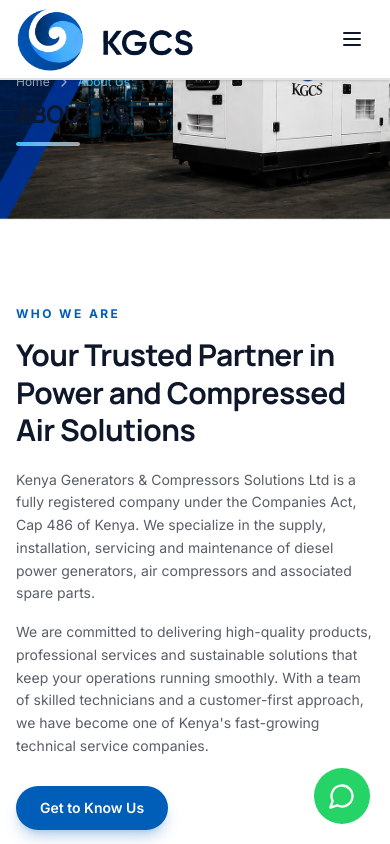
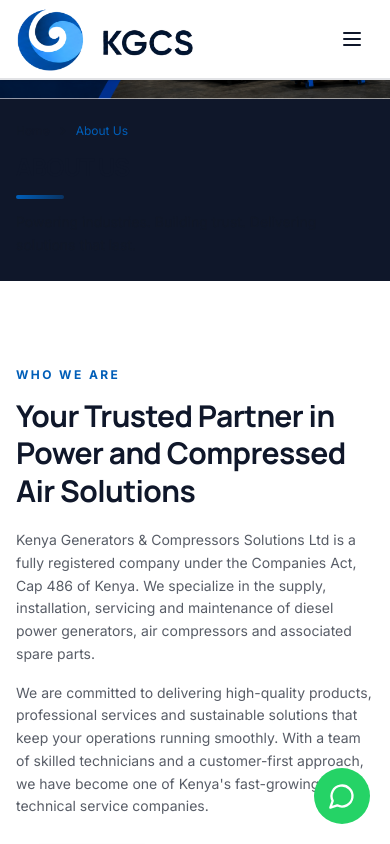
Before and after one commit to Scale254/kenyagenerators, a Next.js app: page /about in a window 390 px wide. Shown: the top 844 px of the page. Built offline with nearby package versions, Linux system fonts and the light colour scheme.

Commit message:
fix: improve about page hero for mobile - stacked layout below image

```diff
--- a/src/components/about/AboutHero.tsx
+++ b/src/components/about/AboutHero.tsx
@@ -8,19 +8,20 @@ import { ChevronRight } from "lucide-react";
 export function AboutHero() {
   return (
     <section className="relative w-full overflow-hidden bg-secondary">
-      {/* Background image (blue panel + equipment) */}
-      <div className="relative aspect-[963/230] min-h-[220px] w-full">
+      {/* Background image */}
+      <div className="relative w-full">
         <Image
           src="/images/about_hero.png"
           alt="KGCS diesel generator and air compressor"
-          fill
+          width={963}
+          height={230}
           priority
           sizes="100vw"
-          className="object-cover object-center"
+          className="h-auto w-full object-contain"
         />
 
-        {/* Text overlaid on the left blue panel */}
-        <div className="absolute inset-0 z-10 flex items-center">
+        {/* Text overlaid on the left blue panel — desktop only */}
+        <div className="absolute inset-0 z-10 hidden items-center lg:flex">
           <div className="container-kgcs">
             <div className="max-w-md pr-4">
               <motion.nav
@@ -56,7 +57,7 @@ export function AboutHero() {
                 initial={{ opacity: 0, y: 16 }}
                 animate={{ opacity: 1, y: 0 }}
                 transition={{ duration: 0.6, delay: 0.3 }}
-                className="mt-3 hidden max-w-xs text-sm leading-relaxed text-white/75 sm:block"
+                className="mt-3 max-w-xs text-sm leading-relaxed text-white/75"
               >
                 Powering industries. Building trust. Delivering solutions that last.
               </motion.p>
@@ -64,6 +65,47 @@ export function AboutHero() {
           </div>
         </div>
       </div>
+
+      {/* Mobile content — stacked below image */}
+      <div className="container-kgcs px-4 py-6 lg:hidden">
+        <motion.nav
+          initial={{ opacity: 0, y: 12 }}
+          animate={{ opacity: 1, y: 0 }}
+          transition={{ duration: 0.5 }}
+          className="flex items-center gap-1.5 text-xs text-ink/50"
+        >
+          <Link href="/" className="transition-colors hover:text-primary">
+            Home
+          </Link>
+          <ChevronRight className="h-3.5 w-3.5" />
+          <span className="text-primary">About Us</span>
+        </motion.nav>
+
+        <motion.h1
+          initial={{ opacity: 0, y: 24 }}
+          animate={{ opacity: 1, y: 0 }}
+          transition={{ duration: 0.6, delay: 0.05 }}
+          className="mt-3 text-2xl font-extrabold uppercase tracking-tight text-secondary"
+        >
+          About Us
+        </motion.h1>
+
+        <motion.div
+          initial={{ scaleX: 0 }}
+          animate={{ scaleX: 1 }}
+          transition={{ duration: 0.6, delay: 0.25 }}
+          className="mt-3 h-1 w-12 origin-left rounded-full bg-gradient-to-r from-primary to-primary/40"
+        />
+
+        <motion.p
+          initial={{ opacity: 0, y: 16 }}
+          animate={{ opacity: 1, y: 0 }}
+          transition={{ duration: 0.6, delay: 0.3 }}
+          className="mt-3 text-sm leading-relaxed text-ink/70"
+        >
+          Powering industries. Building trust. Delivering solutions that last.
+        </motion.p>
+      </div>
     </section>
   );
 }
```
